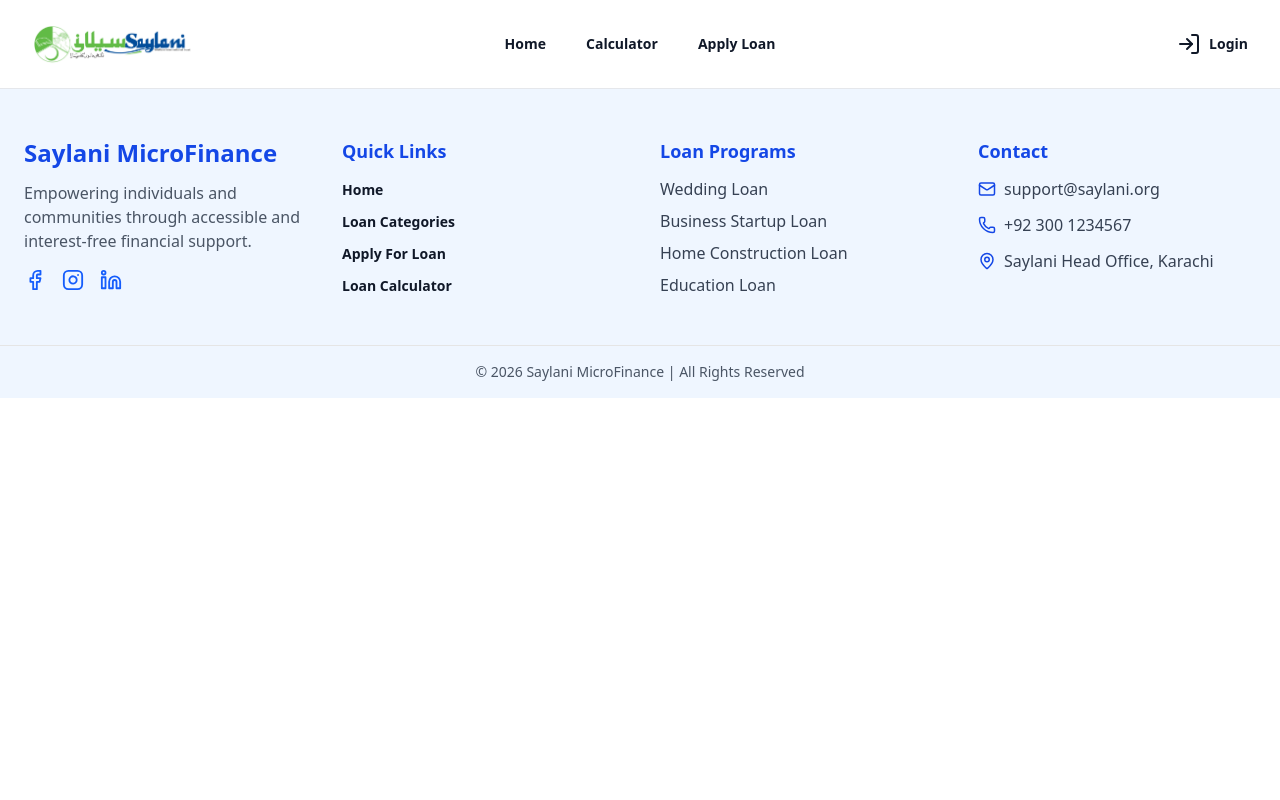
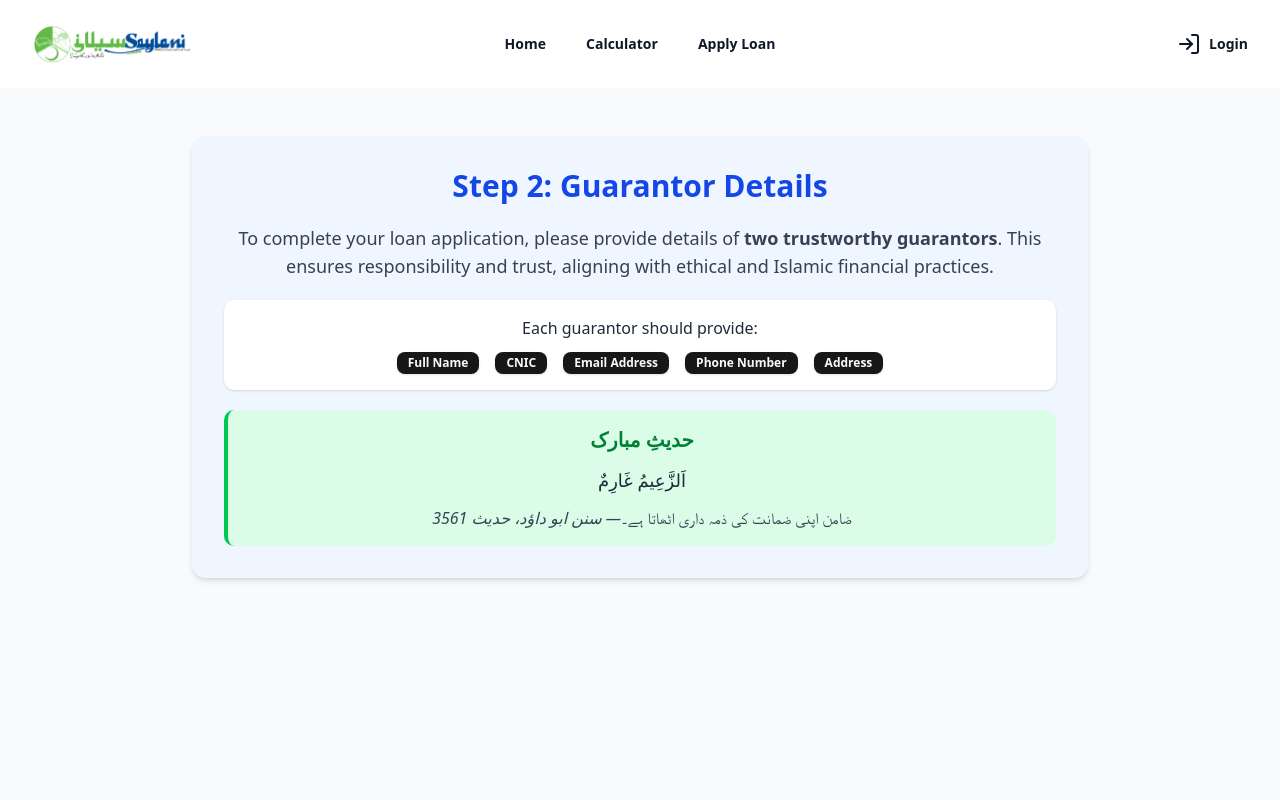
Before and after one commit to owaisnadeem18/Saylani-MicroFinance-MERN-Hackathon-Year-2025, a React app in the folder Frontend/: page /loan/1/guarantors in a window 1280 px wide. Shown: the top 800 px of the page. Built offline with nearby package versions, Linux system fonts and the light colour scheme; the HTML template or start-up script is replaced by a standard one.

Commit message:
guarantor form UI banner development

```diff
--- a/Frontend/src/App.jsx
+++ b/Frontend/src/App.jsx
@@ -9,6 +9,7 @@
 import UserLogin from "./components/user/UserLogin";
 import UserProfile from "./components/user/UserProfile";
 import Footer from "./components/ui/shared/Footer";
+import LoanGuarantor from "./components/Guarantors/LoanGuarantor";
 
 function App() {
 
@@ -36,6 +37,7 @@
         <Route path="/user/:id/change-password" element = {<ChangePassword/>} />
         <Route path="/user/login" element = {<UserLogin />} />
         <Route path="/profile/user/:id" element = {<UserProfile />} />
+        <Route path="/loan/:id/guarantors" element = {<LoanGuarantor />} />
 
       </Routes>
 
--- /dev/null
+++ b/Frontend/src/components/Guarantors/LoanGuarantor.jsx
@@ -0,0 +1,14 @@
+import React from 'react'
+import LoanGuarantorsBanner from './LoanGuarantorsBanner'
+
+const LoanGuarantor = () => {
+  return (
+    <div className='bg-gray-50 min-h-[calc(100vh-88px)]' >
+        <div className='container mx-auto max-w-7xl px-8'  >
+            <LoanGuarantorsBanner/>
+        </div>
+    </div>
+  )
+}
+
+export default LoanGuarantor
--- /dev/null
+++ b/Frontend/src/components/Guarantors/LoanGuarantorsBanner.jsx
@@ -0,0 +1,46 @@
+import React from "react";
+import { Badge } from "../ui/badge";
+
+const LoanGuarantorsBanner = () => {
+  return (
+    <div className="py-12" >
+    <div className="bg-blue-50 flex flex-col gap-5 rounded-xl shadow-md p-8 text-center max-w-4xl mx-auto ">
+      {/* Heading */}
+      <h1 className="text-3xl font-bold text-blue-700">
+        Step 2: Guarantor Details
+      </h1>
+
+      {/* Description */}
+      <p className="text-gray-700 text-lg">
+        To complete your loan application, please provide details of <strong>two trustworthy guarantors</strong>.
+        This ensures responsibility and trust, aligning with ethical and Islamic financial practices.
+      </p>
+
+      {/* Sample Guarantor Fields Info (Illustrative) */}
+      <div className="bg-white flex flex-col gap-3 p-4 rounded-lg shadow-sm">
+        <p className="text-gray-800 font-medium">Each guarantor should provide:</p>
+        <div className="list-disc list-inside text-gray-700 flex gap-4 justify-center items-center flex-wrap" >
+          <Badge>Full Name</Badge>
+          <Badge>CNIC</Badge>
+          <Badge>Email Address</Badge>
+          <Badge>Phone Number</Badge>
+          <Badge>Address</Badge>
+        </div>
+      </div>
+
+      {/* Hadith Banner */}
+      <div className="bg-green-100 flex flex-col gap-3 border-l-4 border-green-500 p-4 rounded-lg">
+        <p className="text-xl font-semibold text-green-700">حدیثِ مبارک</p>
+        <p className="text-gray-800 text-lg">اَلزَّعِيمُ غَارِمٌ</p>
+        <p className="text-gray-700">
+          ضامن اپنی ضمانت کی ذمہ داری اٹھاتا ہے۔
+          <span className="italic">— سنن ابو داؤد، حدیث 3561</span>
+        </p>
+      </div>
+    </div>
+
+    </div>
+  );
+};
+
+export default LoanGuarantorsBanner;
--- a/Frontend/src/components/loan/ApplyForLoan.jsx
+++ b/Frontend/src/components/loan/ApplyForLoan.jsx
@@ -6,8 +6,6 @@
 const ApplyForLoan = () => {
 
   const isUser = useSelector(store => store?.auth?.user)
-
-  console.log("Is there  user => " , isUser)
 
   return (
 
--- a/Frontend/src/components/loan/LoanApplicationForm.jsx
+++ b/Frontend/src/components/loan/LoanApplicationForm.jsx
@@ -9,14 +9,17 @@
 import { Button } from '../ui/button'
 import { toast } from 'react-toastify'
 import useApplyLoan from '@/hooks/loan/useApplyLoan'
+import { useNavigate } from 'react-router-dom'
 
 const LoanApplicationForm = () => {
 
-    // call the custom hook:
+    // calling the custom hook:
 
     const {loading , LoanFormHandler} = useApplyLoan()
 
     const [selectedCategory, setSelectedCategory] = useState(null)
+
+    const navigate = useNavigate()
 
     // react hook form setup:
 
@@ -38,7 +41,7 @@
 
             if (apiResponse?.success) {
                 reset()
-                console.log(data)
+                navigate(`/loan/${apiResponse?.loanId}/guarantors`)
             }
 
 
```
